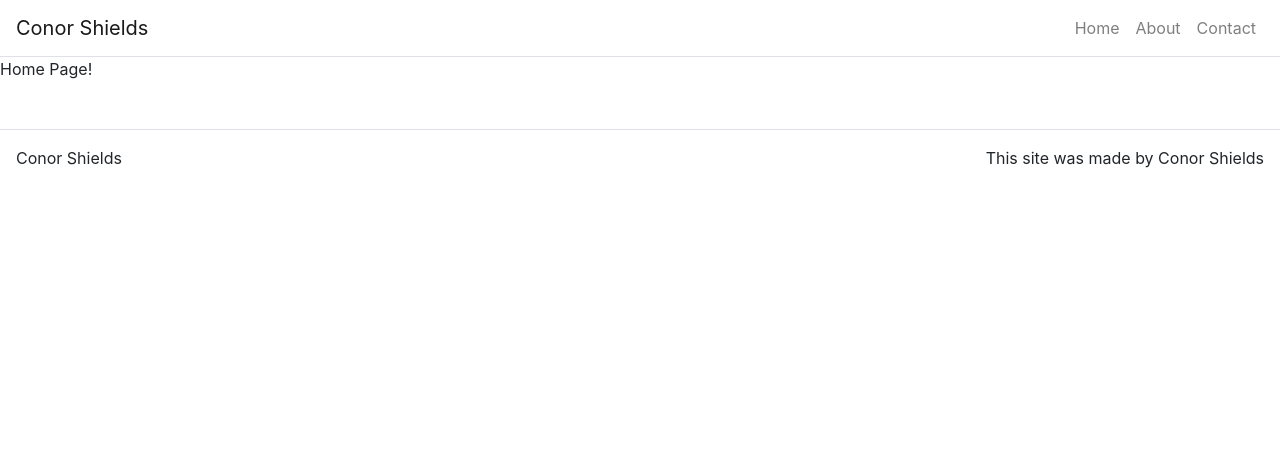
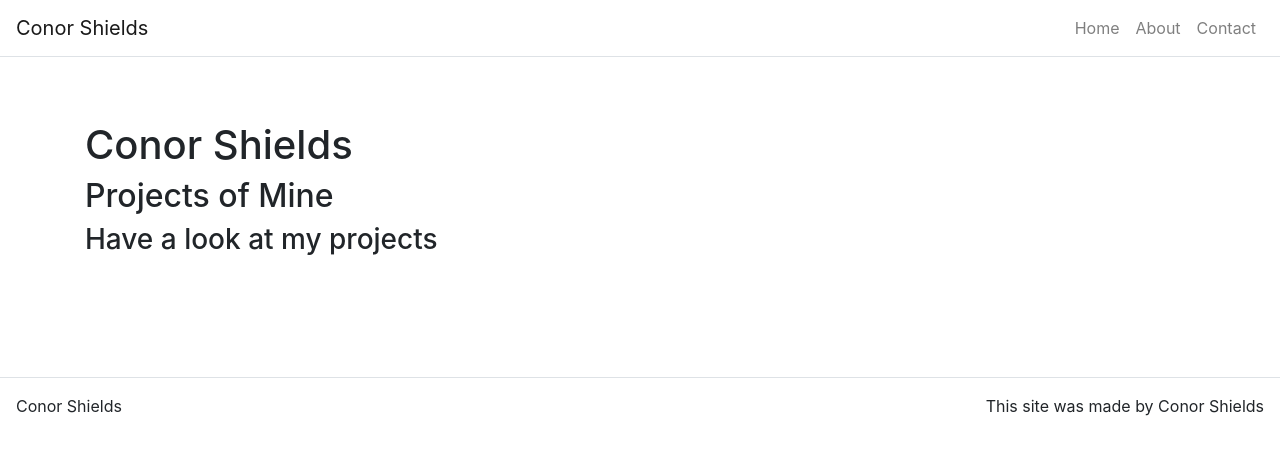
Before and after one commit to cshields236/React-personal-site, a React (Create React App) app: page / in a window 1280 px wide. Shown: the top 454 px of the page. Built offline with nearby package versions, Linux system fonts and the light colour scheme.

Commit message:
added jumbotron on homepage

```diff
--- a/src/App.js
+++ b/src/App.js
@@ -25,7 +25,7 @@ class App extends React.Component {
       ],
       home: {
         title: 'Conor Shields',
-        subTitle: 'Projects of Mine',
+        subtitle: 'Projects of Mine',
         text: 'Have a look at my projects'
       },
       about: {
@@ -57,10 +57,10 @@ class App extends React.Component {
           <Route path='/' exact render={() =>
             <HomePage
               title={this.state.home.title}
-              subTitle={this.state.home.subtitle}
+              subtitle={this.state.home.subtitle}
               text={this.state.home.text} />} />
 
-          <Route path='/about'  render={() =>
+          <Route path='/about' exact render={() =>
             <AboutPage
               title={this.state.about.title}
               />} />
--- /dev/null
+++ b/src/components/Hero.js
@@ -0,0 +1,21 @@
+import React from 'react'
+import { Jumbotron, Container, Row, Col } from 'react-bootstrap';
+
+function Hero(props) {
+    return (
+        <Jumbotron className='bg-transparent'>
+            <Container>
+                <Row>
+                    <Col>
+                        {props.title && <h1>{props.title}</h1>}
+                        {props.subtitle && <h2>{props.subtitle}</h2>}
+
+                        {props.text && <h3>{props.text}</h3>}
+                    </Col>
+                </Row>
+            </Container>
+        </Jumbotron>
+    );
+}
+
+export default Hero
--- a/src/pages/HomePage.js
+++ b/src/pages/HomePage.js
@@ -1,8 +1,8 @@
 import React from 'react'
-
+import Hero from '../components/Hero'
 function HomePage(props) {
     return (
-        <p>Home Page!</p>
+        <Hero title={props.title} subtitle={props.subtitle} text ={props.text} />
     )
 }
 
```
Also changed, not shown: src/logo.svg (deleted).
